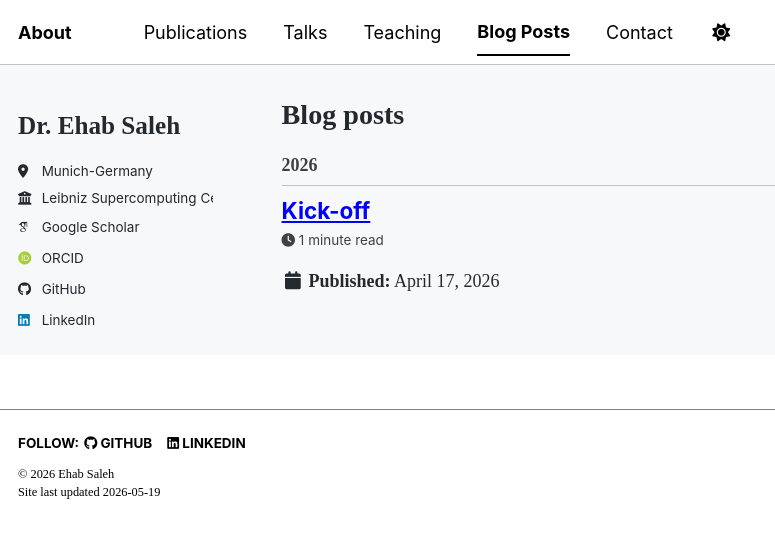
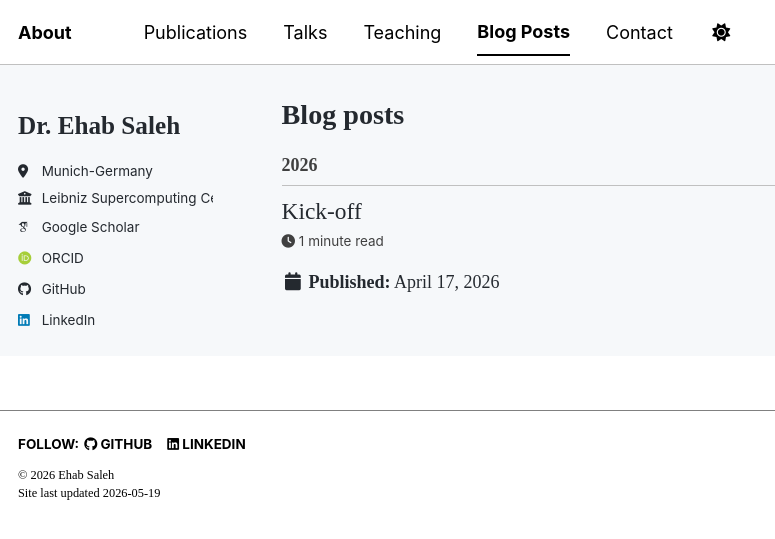
Before and after one commit to ehabosaleh/ehabosaleh.github.io, a Jekyll site: the page built from _pages/year-archive.html, in a window 1280 px wide. Shown: the top 539 px of the page, without its empty margins (0-775 px from the left). Built offline with Jekyll 4.4.1, drawn with Linux system fonts in a browser that asks for light colours; some web fonts are replaced; a script bundle is joined from its source files by our own code; library files that are not in the unit come from our copies.

Commit message:
Add styles for archive item title links

```diff
--- a/assets/css/main.scss
+++ b/assets/css/main.scss
@@ -64,3 +64,11 @@ html[data-theme="dark"] body {
   display: block !important;
   margin-bottom: 20px !important;
 }
+
+.archive__item-title a {
+  font-family: "Times New Roman", Times, serif !important;
+  font-size: 1.3rem;
+  font-weight: 500;
+  color: inherit !important;
+  text-decoration: none !important;
+}
```
